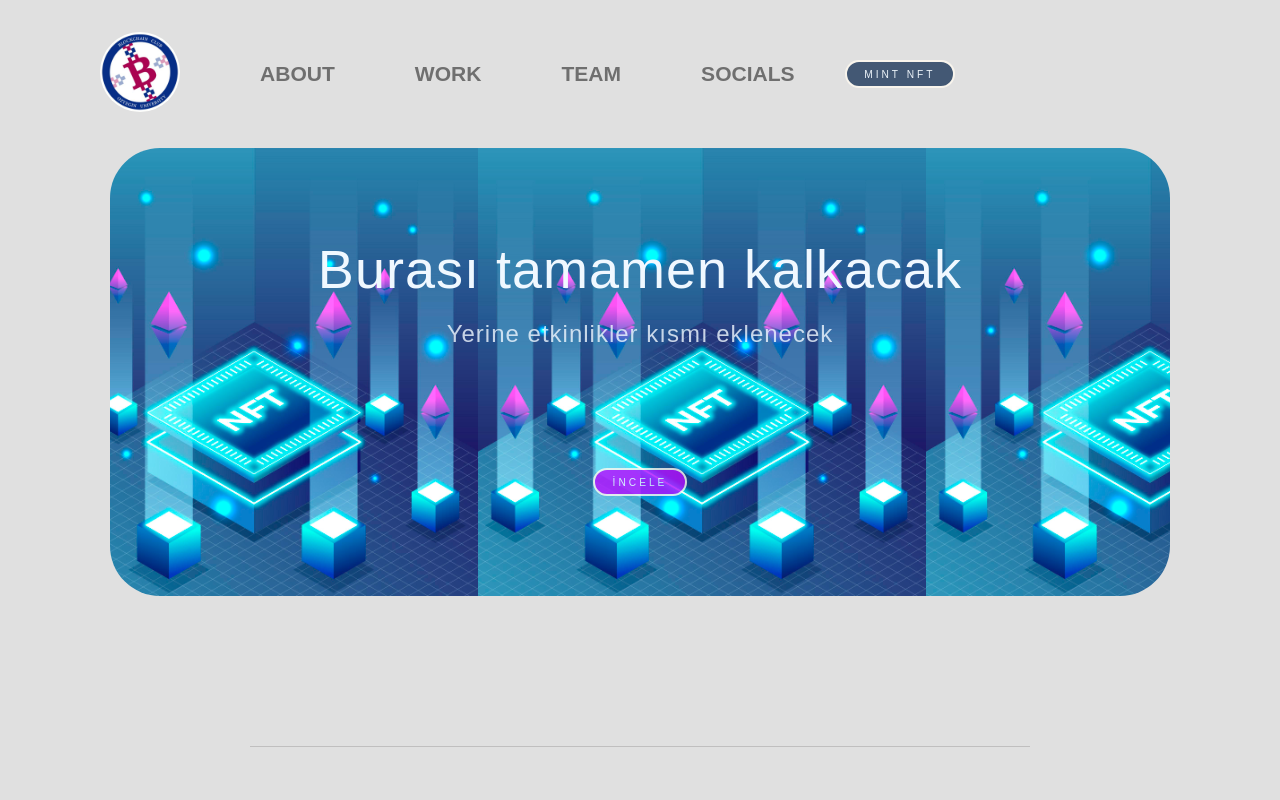
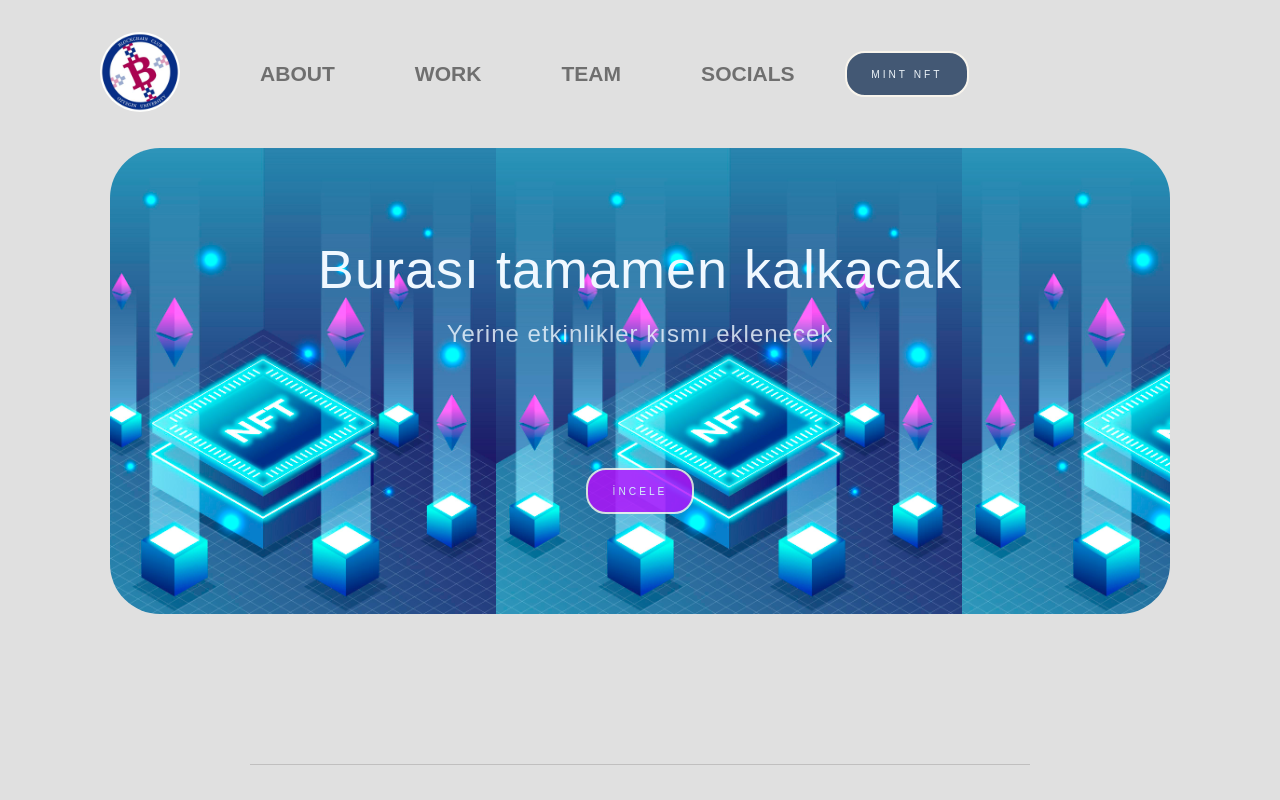
Before and after one commit to kXrock/ozu-blockchain-website, a React (Create React App) app: page / in a window 1280 px wide. Shown: the top 800 px of the page. Built offline with nearby package versions, Linux system fonts and the light colour scheme.

Commit message:
button padding

```diff
--- a/src/components/Home_Page/UI/Button.module.css
+++ b/src/components/Home_Page/UI/Button.module.css
@@ -8,7 +8,7 @@
     opacity: 0.8;
     justify-content: center;
     align-items: center;
-    padding: 6.5px 17.5px;
+    padding: 15.5px 24.5px;
     cursor: pointer;
     font-family: 'Montserrat', sans-serif;
     font-size: 10.2px;
```
